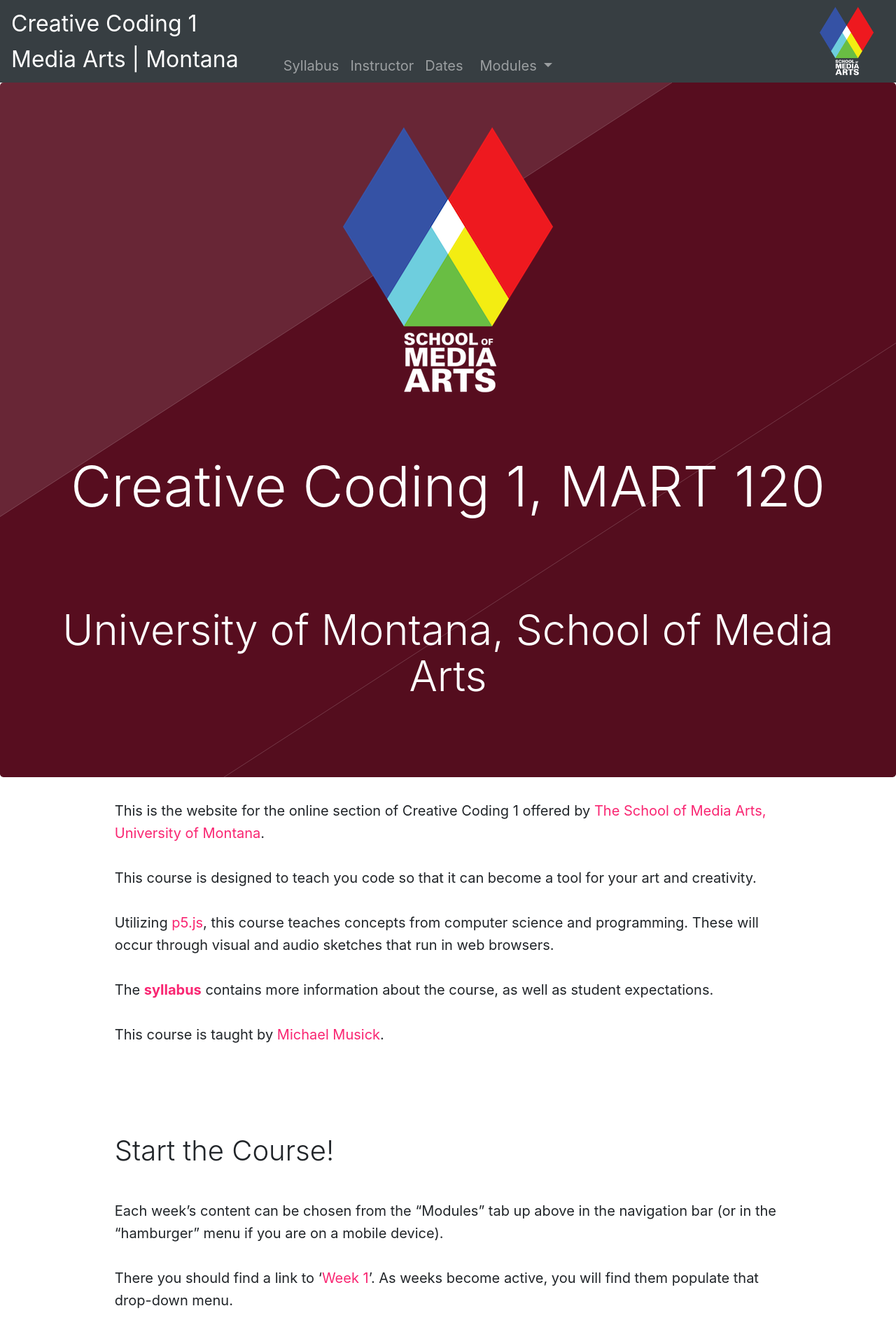
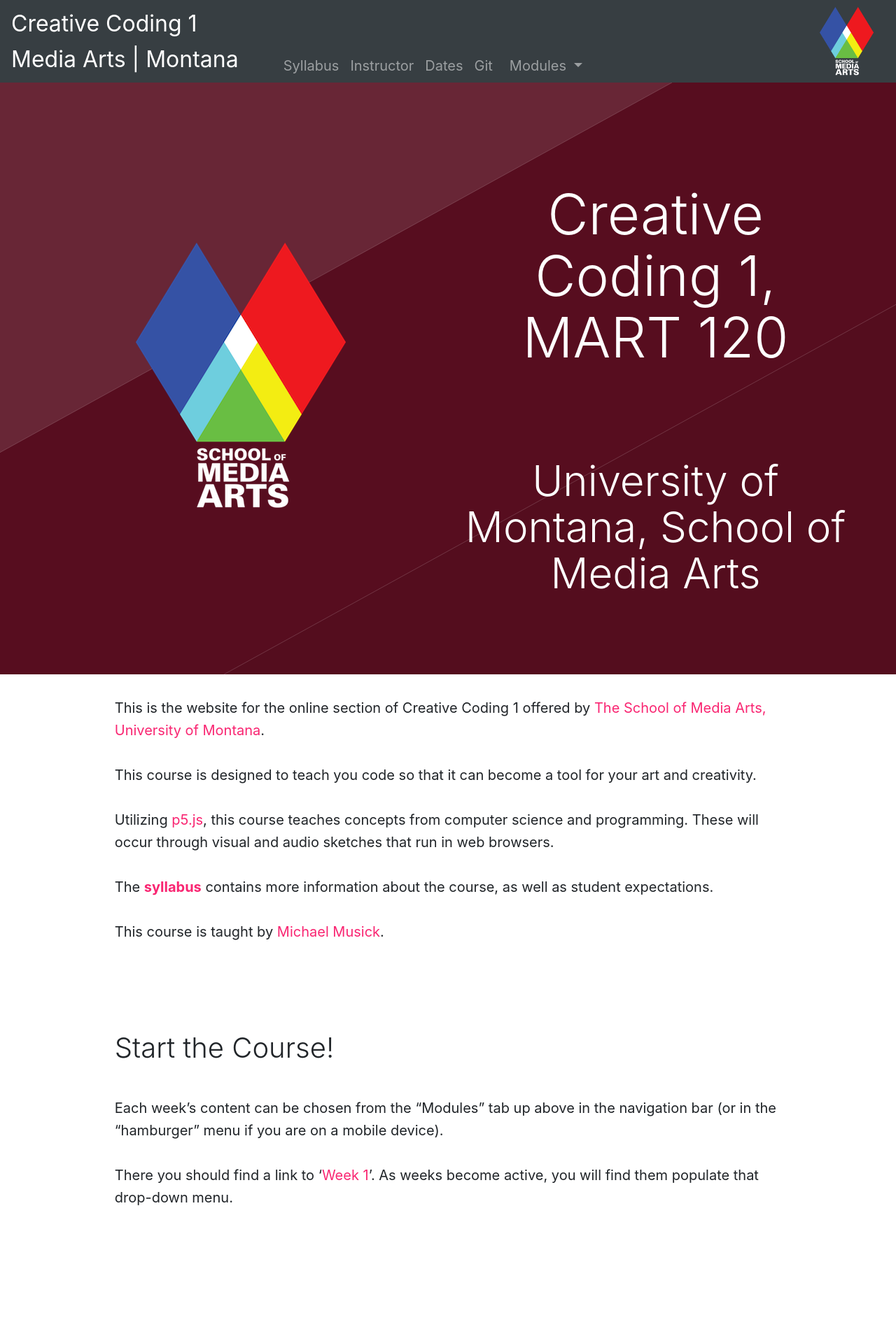
Before and after one commit to Montana-Media-Arts/creative-coding-1, a Jekyll site: the page built from index.markdown, in a window 1280 px wide. Shown: the whole page at 70% size. Built offline with Jekyll 4.4.1, drawn with Linux system fonts in a browser that asks for light colours; nearby versions of some CDN libraries; after the commit the page ends 1760 px from its top, so only the background shows below that.

Commit message:
layout updates

```diff
--- a/_includes/navigation.html
+++ b/_includes/navigation.html
@@ -31,6 +31,11 @@
 
             {% endfor %}
 
+            <!-- Course Repo Link -->
+            <a class="nav-item nav-link px-2 pb-0 mb-0" href="https://github.com/Montana-Media-Arts/120_CreativeCoding_Fall2017">
+                Git
+            </a>
+
             <li class="nav-item px-2 pb-0 mb-0 dropdown">
                 <a class="nav-link pb-0 justify-content-end dropdown-toggle" href="#" id="navbarDropdownMenuLink" data-toggle="dropdown" aria-haspopup="true" aria-expanded="false">
                     Modules
--- a/_layouts/index.html
+++ b/_layouts/index.html
@@ -4,12 +4,12 @@ layout: base
 
 <!-- Banner -->
 <div class="jumbotron">
-	<div class="container text-center">
+	<div class="container-fluid text-center d-flex flex-wrap">
 		{% if site.jumbotron_image %}
 			<img src="{{ site.baseurl }}/img/{{ site.jumbotron_image }}"
-			     alt="{{ site.title }} Icon" class="jumbotron_image"/>
+			     alt="{{ site.title }} Icon" class="jumbotron_image align-self-center" style="width: 300px; height: 389px;"/>
 		{% endif %}
-		<header>
+		<header class="col-lg-12 col-xl-6">
 			<h1>{{ site.data.course.title }}</h1>
 			<h2>{{ site.data.course.institution }}</h2>
 		</header>
--- a/_sass/_landing.scss
+++ b/_sass/_landing.scss
@@ -26,6 +26,7 @@ section {
 	background-size: auto;
 	color: $white;
 	position: relative;
+	border-radius: 0;
 
 	a {
 		color: #fcfcfc;
```
